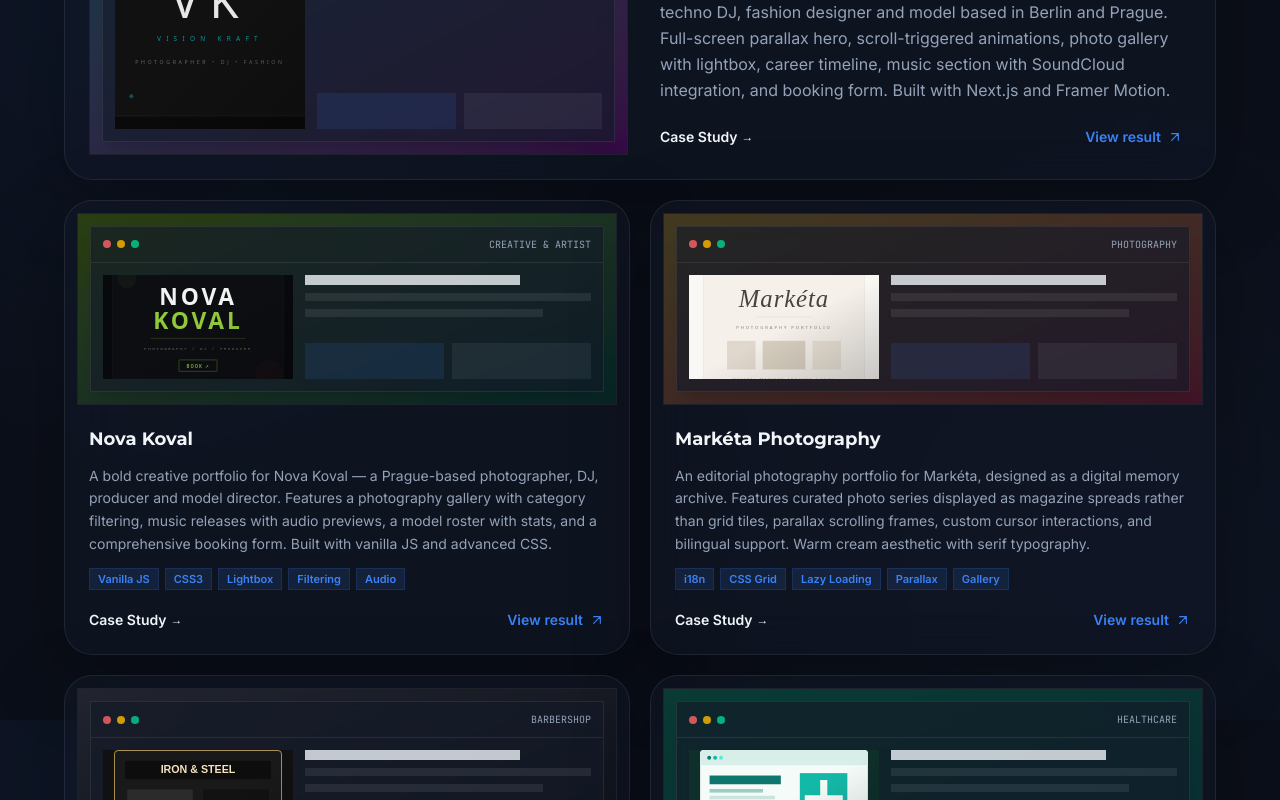
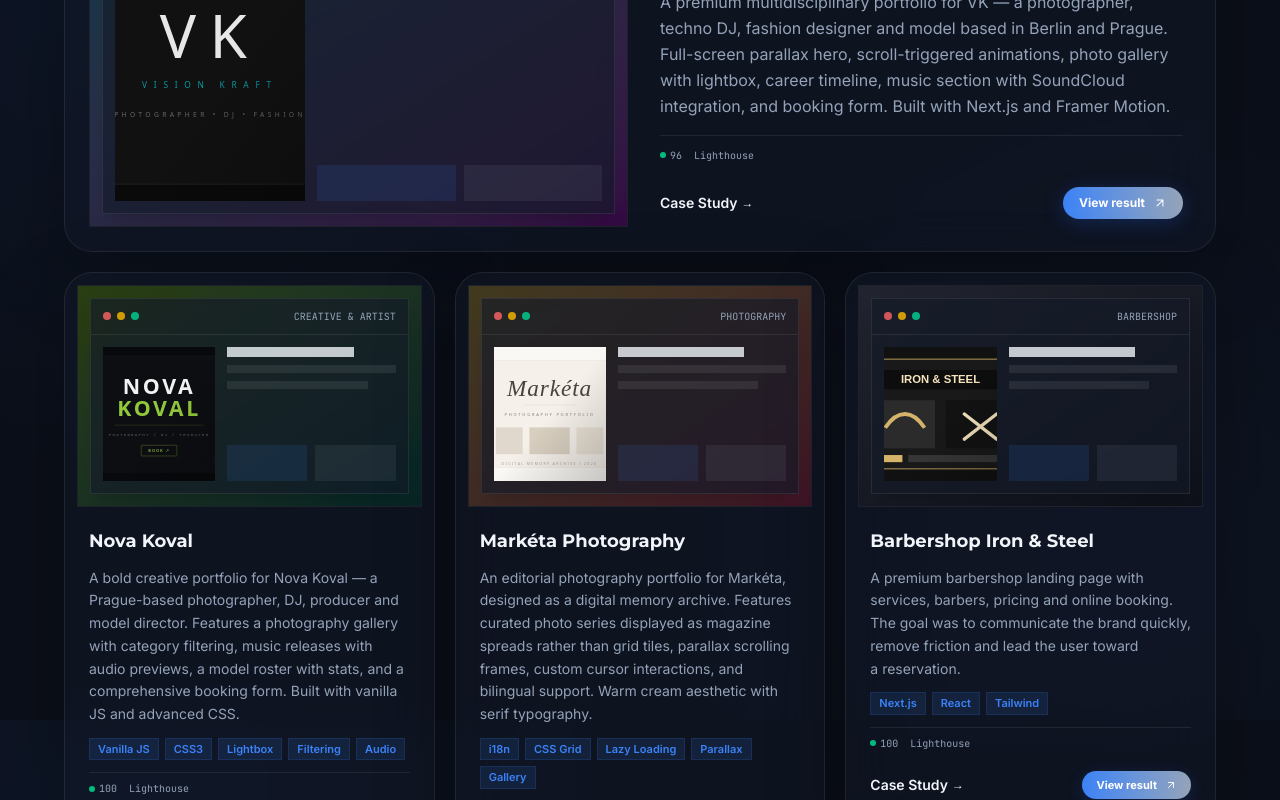
Before and after one commit to akira777777/profile, a Next.js app: page /en in a window 1280 px wide. Shown: the part 2480-3280 px from the top of the page. Built offline with nearby package versions, Linux system fonts and the light colour scheme; no server answers.

Commit message:
feat: implement Projects section with live preview and add ThemeSync component for persistent dark mode

```diff
--- a/next.config.ts
+++ b/next.config.ts
@@ -8,6 +8,7 @@
       { protocol: "https", hostname: "images.unsplash.com" },
     ],
   },
+  allowedDevOrigins: ["127.0.0.1"],
   turbopack: {
     root: path.resolve(process.cwd()),
   },
--- a/src/components/Projects.tsx
+++ b/src/components/Projects.tsx
@@ -1,6 +1,6 @@
 "use client";
 
-import React, { useState } from "react";
+import React, { useState, useRef, useEffect } from "react";
 import type { Messages } from "@/i18n/dictionaries";
 import { projects as projectData, type Project, type ProjectCategoryKey } from "@/lib/projects";
 import Image from "next/image";
@@ -12,24 +12,81 @@
 
 type ProjectsMessages = Messages["projects"];
 
+/* ── Live‑site preview iframe that loads on hover ── */
+function LivePreview({ url, isHovered }: { url: string; isHovered: boolean }) {
+  const [loaded, setLoaded] = useState(false);
+  const [shouldLoad, setShouldLoad] = useState(false);
+
+  useEffect(() => {
+    if (isHovered && !shouldLoad) {
+      setShouldLoad(true);
+    }
+  }, [isHovered, shouldLoad]);
+
+  return (
+    <div
+      className={`absolute inset-0 z-20 transition-opacity duration-500 ${
+        isHovered && loaded ? "opacity-100" : "opacity-0"
+      }`}
+    >
+      {shouldLoad && (
+        <iframe
+          src={url}
+          title="Live preview"
+          className="h-full w-full border-0 pointer-events-none"
+          loading="lazy"
+          sandbox="allow-scripts allow-same-origin"
+          style={{ transform: "scale(0.5)", transformOrigin: "top left", width: "200%", height: "200%" }}
+          onLoad={() => setLoaded(true)}
+        />
+      )}
+      {/* Gradient fade at bottom so text is still readable */}
+      <div className="absolute inset-x-0 bottom-0 h-16 bg-gradient-to-t from-background via-background/80 to-transparent" />
+    </div>
+  );
+}
+
+/* ── Metric dot (tiny performance indicator) ── */
+function PerfDot({ score }: { score: number }) {
+  const color =
+    score >= 95
+      ? "bg-emerald-500"
+      : score >= 80
+        ? "bg-amber-400"
+        : "bg-red-400";
+  return (
+    <span className="inline-flex items-center gap-1 font-mono text-[10px] text-muted">
+      <span className={`h-1.5 w-1.5 rounded-full ${color}`} />
+      {score}
+    </span>
+  );
+}
+
+/* ── Card Visual ── */
 function CardVisual({
   project,
   category,
   featuredLabel,
+  isHovered,
 }: {
   project: Project;
   category: string;
   featuredLabel?: string;
+  isHovered: boolean;
 }) {
   return (
     <div
-      className="relative min-h-[190px] overflow-hidden border border-border bg-background p-3 transition-transform duration-500 group-hover:scale-[1.01]"
+      className="relative min-h-[220px] overflow-hidden border border-border bg-background p-3 transition-transform duration-500 group-hover:scale-[1.01]"
     >
       <div
         aria-hidden="true"
-        className={`absolute inset-0 bg-gradient-to-br ${project.accent} opacity-[0.18] dark:opacity-[0.22]`}
+        className={`absolute inset-0 bg-gradient-to-br ${project.accent} opacity-[0.18] dark:opacity-[0.22] transition-opacity duration-500 group-hover:opacity-[0.28]`}
       />
-      <div className="relative z-10 flex h-full min-h-[166px] flex-col border border-border bg-card/90 shadow-xl shadow-black/10 backdrop-blur">
+
+      {/* Live iframe preview appears on hover */}
+      {project.url && <LivePreview url={project.url} isHovered={isHovered} />}
+
+      <div className="relative z-10 flex h-full min-h-[196px] flex-col border border-border bg-card/90 shadow-xl shadow-black/10 backdrop-blur">
         <div className="flex h-9 items-center justify-between border-b border-border px-3">
           <div className="flex items-center gap-1.5">
             <span className="h-2 w-2 rounded-full bg-red-400/80" />
@@ -76,6 +133,7 @@
   );
 }
 
+/* ── Project Card ── */
 function ProjectCard({
   project,
   messages,
@@ -90,8 +148,17 @@
   const copy = messages.items[project.id as keyof typeof messages.items];
   const category = messages.categories[project.categoryKey];
   const isFeatured = Boolean(project.featured);
+  const [isHovered, setIsHovered] = useState(false);
+  const cardRef = useRef<HTMLDivElement>(null);
+
+  const perfScore = parseInt(copy?.performance || "90", 10);
 
   return (
+    <div
+      ref={cardRef}
+      onMouseEnter={() => setIsHovered(true)}
+      onMouseLeave={() => setIsHovered(false)}
+    >
       <GlowCard
         className={`group relative flex flex-col overflow-hidden p-3 transition-all duration-300 hover:border-accent/45 hover:bg-card/85 hover:shadow-xl hover:shadow-black/10 ${
           isFeatured ? "sm:p-6" : ""
@@ -99,9 +166,9 @@
       >
         {isFeatured ? (
           <div className="grid gap-6 md:grid-cols-2">
-          <CardVisual project={project} category={category} featuredLabel={messages.featured} />
+            <CardVisual project={project} category={category} featuredLabel={messages.featured} isHovered={isHovered} />
             <div className="flex flex-col justify-center gap-4 p-2">
-            <div className="flex flex-wrap gap-2">
+              <div className="flex flex-wrap items-center gap-2">
                 {project.tags.map((tag) => (
                   <span
                     key={tag}
@@ -113,8 +180,15 @@
               </div>
               <h3 className="font-display text-2xl font-bold text-foreground sm:text-3xl">{project.title}</h3>
               <p className="text-pretty text-sm leading-relaxed text-muted sm:text-base">
-              {copy.description}
+                {copy?.description}
               </p>
+
+              {/* Metrics strip */}
+              <div className="flex items-center gap-3 border-t border-border pt-3">
+                <PerfDot score={perfScore} />
+                <span className="text-[10px] text-muted font-mono">Lighthouse</span>
+              </div>
+
               <div className="pt-2 flex items-center justify-between gap-4">
                 <button
                   type="button"
@@ -130,10 +204,10 @@
                     href={project.url}
                     target="_blank"
                     rel="noopener noreferrer"
-                  className="hover-slash-draw inline-flex items-center gap-1.5 text-sm font-semibold text-accent"
+                    className="group/live inline-flex items-center gap-2 rounded-full bg-gradient-to-r from-accent to-accent-secondary px-4 py-2 text-xs font-bold text-accent-foreground shadow-[0_4px_20px_rgba(37,99,235,0.25)] transition-all duration-300 hover:shadow-[0_8px_30px_rgba(37,99,235,0.4)] hover:scale-[1.02] active:scale-[0.98]"
                   >
                     {messages.live}
-                  <ArrowUpRightIcon className="h-4 w-4" />
+                    <ArrowUpRightIcon className="h-3.5 w-3.5 transition-transform group-hover/live:translate-x-0.5 group-hover/live:-translate-y-0.5" />
                   </a>
                 ) : null}
               </div>
@@ -141,12 +215,13 @@
           </div>
         ) : (
           <>
-          <CardVisual project={project} category={category} />
+            <CardVisual project={project} category={category} isHovered={isHovered} />
             <div className="flex flex-1 flex-col gap-3 p-3 pt-5">
               <h3 className="font-display text-lg font-bold text-foreground">{project.title}</h3>
               <p className="flex-1 text-pretty text-sm leading-relaxed text-muted">
-              {copy.description}
+                {copy?.description}
               </p>
+
               <div className="flex flex-wrap gap-1.5">
                 {project.tags.map((tag) => (
                   <span
@@ -157,6 +232,13 @@
                   </span>
                 ))}
               </div>
+
+              {/* Metrics strip */}
+              <div className="flex items-center gap-3 border-t border-border pt-2">
+                <PerfDot score={perfScore} />
+                <span className="text-[10px] text-muted font-mono">Lighthouse</span>
+              </div>
+
               <div className="pt-2 flex items-center justify-between gap-4 mt-auto">
                 <button
                   type="button"
@@ -172,10 +254,10 @@
                     href={project.url}
                     target="_blank"
                     rel="noopener noreferrer"
-                  className="hover-slash-draw inline-flex items-center gap-1.5 text-sm font-semibold text-accent"
+                    className="group/live inline-flex items-center gap-2 rounded-full bg-gradient-to-r from-accent to-accent-secondary px-3.5 py-1.5 text-[11px] font-bold text-accent-foreground shadow-[0_4px_16px_rgba(37,99,235,0.2)] transition-all duration-300 hover:shadow-[0_6px_24px_rgba(37,99,235,0.35)] hover:scale-[1.02] active:scale-[0.98]"
                   >
                     {messages.live}
-                  <ArrowUpRightIcon className="h-4 w-4" />
+                    <ArrowUpRightIcon className="h-3 w-3 transition-transform group-hover/live:translate-x-0.5 group-hover/live:-translate-y-0.5" />
                   </a>
                 ) : null}
               </div>
@@ -183,6 +265,7 @@
           </>
         )}
       </GlowCard>
+    </div>
   );
 }
 
@@ -233,8 +316,13 @@
         ))}
       </div>
 
+      {/* Projects count */}
+      <p className="mt-4 text-xs font-mono text-muted">
+        {filteredProjects.length} {locale === "ru" ? "проектов" : "projects"}
+      </p>
+
       {/* Projects Grid/List */}
-      <div className="mt-8 flex flex-col gap-5">
+      <div className="mt-4 flex flex-col gap-5">
         {featured ? (
           <FadeIn key={featured.id}>
             <div className="transition-transform duration-300 hover:-translate-y-0.5">
@@ -244,7 +332,7 @@
         ) : null}
 
         {rest.length > 0 ? (
-          <div className="grid gap-5 sm:grid-cols-2">
+          <div className="grid gap-5 sm:grid-cols-2 lg:grid-cols-3">
             {rest.map((project, i) => (
               <FadeIn key={project.id} delay={0.05 + i * 0.05}>
                 <div className="transition-transform duration-300 hover:-translate-y-0.5">
--- a/src/components/ThemeSync.tsx
+++ b/src/components/ThemeSync.tsx
@@ -12,6 +12,7 @@
     } catch {
       document.documentElement.classList.add("dark");
     }
+    document.documentElement.dataset.hydrated = "true";
   }, [pathname]);
 
   return null;
```
Also changed, not shown: 1 other file (tests, documents, lock files or other folders). Lines whose indentation alone changed are shown as unchanged.
